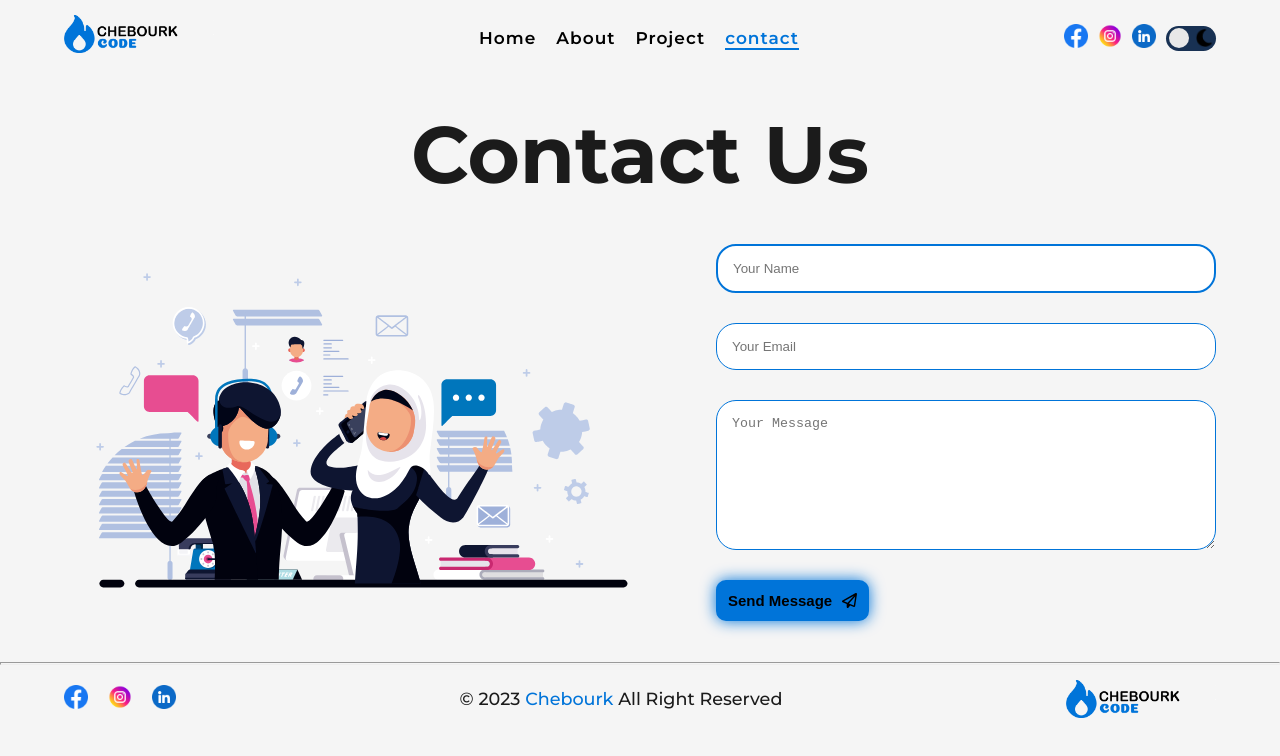
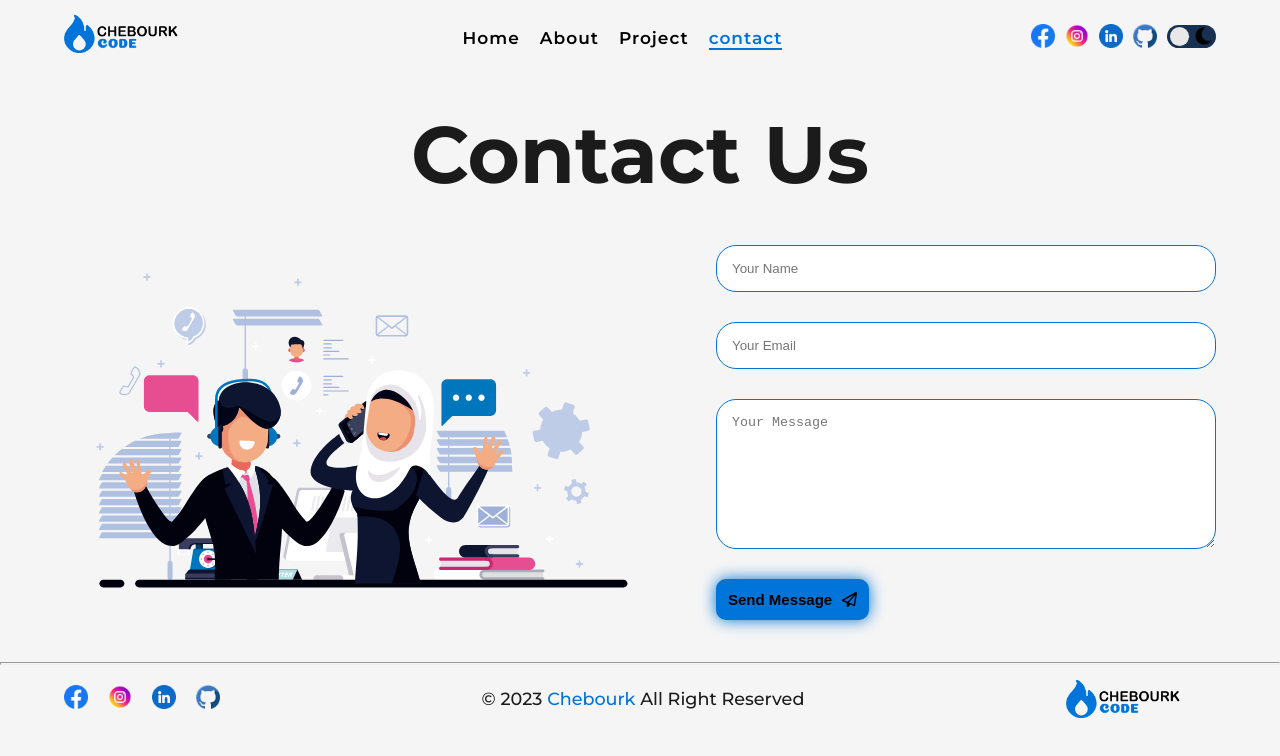
Before and after one commit to AYOUB-CHEBOURK/chebourk.code, a Next.js app: page /contact in a window 1280 px wide. Shown: the top 756 px of the page. Built offline with nearby package versions, Linux system fonts and the light colour scheme.

Commit message:
add fix dark mode

```diff
--- a/src/app/(pages)/contact/page.jsx
+++ b/src/app/(pages)/contact/page.jsx
@@ -42,7 +42,7 @@ const Contact = () => {
             <Lottie animationData={animation} loop={true} className={styles.animation} />
             <div className={styles.form_contact}>
               <form className={styles.form} ref={form} onSubmit={sendEmail}>
-                <input className={styles.main_input} type='text' name='name' placeholder='Your Name' required autoFocus></input>
+                <input className={styles.main_input} type='text' name='name' placeholder='Your Name' required></input>
                 <input className={styles.main_input} type='email' name='email' placeholder='Your Email' required></input>
                 <textarea className={styles.textarea_input} name="message" placeholder='Your Message'></textarea>
                 {error && <p>{error}</p>}
--- a/src/app/(pages)/project/page.jsx
+++ b/src/app/(pages)/project/page.jsx
@@ -38,9 +38,9 @@ const Project = () => {
       </motion.div>
       <div className={styles.content}>
         <motion.div
-          initial={{ y: "-350vh" }}
+          initial={{ y: "-200vh" }}
           animate={{ y: "0%" }}
-          transition={{ duration: 1.2 }} className={styles.motion}>
+          transition={{ duration: 1.5 }} className={styles.motion}>
           <div className={styles.box_ecom} style={mode === "dark" ? {border: "2px solid white" , boxShadow: "15px 14px 0px -5px white"} : {border: "var(--border)" , boxShadow: "var(--box-shadow)"}}>
             <Image src={image1} alt="image project" className={styles.img_ecom} />
             <div className={styles.text}>
--- a/src/app/components/footer/footer.jsx
+++ b/src/app/components/footer/footer.jsx
@@ -5,7 +5,7 @@ import logo_dark from "../../../../public/logo-dark.png"
 import facebook from "../../../../public/facebook.png"
 import instagram from "../../../../public/instagram.png"
 import linkedin from "../../../../public/linkedin.png"
-// import github from "../../../../public/github-dark.png"
+import github from "../../../../public/github.png"
 import Image from "next/image"
 import Link from "next/link"
 import { useContext } from "react";
@@ -19,7 +19,7 @@ const Footer = () => {
         { id: 1, img: facebook , link_url: "https://www.facebook.com/ayoub.chbourk/" },
         { id: 2, img: instagram , link_url: "https://www.instagram.com/chebourk.code/" },
         { id: 3, img: linkedin , link_url: "https://www.linkedin.com/in/che-bourk-947406273/" },
-        // { id: 4, img: github, link_url: "https://github.com/AYOUB-CHEBOURK?tab=repositories" },
+        { id: 4, img: github, link_url: "https://github.com/AYOUB-CHEBOURK?tab=repositories" },
     ]
 
   return (
--- a/src/app/components/header/nav-bar.jsx
+++ b/src/app/components/header/nav-bar.jsx
@@ -12,7 +12,7 @@ import logo_dark from "../../../../public/logo-dark.png"
 import facebook from "../../../../public/facebook.png"
 import instagram from "../../../../public/instagram.png"
 import linkedin from "../../../../public/linkedin.png"
-// import github_dark from "../../../../public/github-dark.png"
+import github from "../../../../public/github.png"
 import DarkMode from "../section/darkMode";
 import { useContext } from "react";
 import { ThemeContext } from "@/app/context/themeContext";
@@ -35,7 +35,7 @@ const NavBar = () => {
         { id: 1, img: facebook , link_url: "https://www.facebook.com/ayoub.chbourk/" },
         { id: 2, img: instagram , link_url: "https://www.instagram.com/chebourk.code/" },
         { id: 3, img: linkedin , link_url: "https://www.linkedin.com/in/che-bourk-947406273/" },
-        // { id: 4, img: github_dark , link_url: "https://github.com/AYOUB-CHEBOURK?tab=repositories" },
+        { id: 4, img: github , link_url: "https://github.com/AYOUB-CHEBOURK?tab=repositories" },
     ]
 
     const setHideMenu = () => {
--- a/src/app/components/section/darkMode.css
+++ b/src/app/components/section/darkMode.css
@@ -1,10 +1,13 @@
 
-.switch {
+  .switch {
     font-size: 17px;
     position: relative;
     display: inline-block;
-    width: 50px;
-    height: 25px;
+    margin-top: -3px;
+    width: 49px;
+    height: 23px;
+    transition: .4s;
+    border-radius: 30px;
   }
 
   .switch input {
@@ -13,7 +16,7 @@
     height: 0;
   }
 
-  .slider {
+  /* .slider {
     position: absolute;
     cursor: pointer;
     top: 0;
@@ -23,16 +26,16 @@
     background-color: #183153;
     transition: .4s;
     border-radius: 30px;
-  }
+  } */
 
-  .slider:before {
+  .slider{
     position: absolute;
     content: "";
-    height: 20px;
-    width: 20px;
+    height: 19px;
+    width: 19px;
     border-radius: 20px;
     left: 3px;
-    bottom: 2.5px;
+    bottom: 2px;
     z-index: 2;
     background-color: #e8e8e8;
     transition: .4s;
@@ -40,8 +43,8 @@
 
   .sun svg {
     position: absolute;
-    top: 2px;
-    left: 28px;
+    top: 1px;
+    left: 26px;
     z-index: 1;
     width: 20px;
     height: 20px;
@@ -95,7 +98,7 @@
     }
   }
 
-  .input:checked + .slider {
+  /* .input:checked + .slider {
     background-color: #73C0FC;
   }
 
@@ -105,4 +108,13 @@
 
   .input:checked + .slider:before {
     transform: translateX(25px);
+  } */
+
+
+
+
+  @media screen and (max-width: 992px){
+    .switch {
+      margin-top: 0px;
+    }
   }
--- a/src/app/components/section/darkMode.jsx
+++ b/src/app/components/section/darkMode.jsx
@@ -6,19 +6,18 @@ import "./darkMode.css"
 import { ThemeContext } from "@/app/context/themeContext";
 
 const DarkMode = () => {
-    const {mode , toggleTheme} = useContext(ThemeContext)
-    // const mode = "dark"
+  const {mode , toggleTheme} = useContext(ThemeContext)
   return (
     // <div className={styles.dark_mode} onClick={toggleTheme}>
     //     <div className={styles.switcher}
     //      style={mode === "dark" ? {left: "2px"} : {right: "2px"}}/>
     // </div>
 
-    <label className="switch">
+    <label className="switch" style={mode === "dark" ? {backgroundColor: "#73C0FC"} : {backgroundColor: "#183153"}}>
       <span className="moon"><svg xmlns="http://www.w3.org/2000/svg" viewBox="0 0 24 24"><g fill="#ffd43b"><circle r="5" cy="12" cx="12"></circle><path d="m21 13h-1a1 1 0 0 1 0-2h1a1 1 0 0 1 0 2zm-17 0h-1a1 1 0 0 1 0-2h1a1 1 0 0 1 0 2zm13.66-5.66a1 1 0 0 1 -.66-.29 1 1 0 0 1 0-1.41l.71-.71a1 1 0 1 1 1.41 1.41l-.71.71a1 1 0 0 1 -.75.29zm-12.02 12.02a1 1 0 0 1 -.71-.29 1 1 0 0 1 0-1.41l.71-.66a1 1 0 0 1 1.41 1.41l-.71.71a1 1 0 0 1 -.7.24zm6.36-14.36a1 1 0 0 1 -1-1v-1a1 1 0 0 1 2 0v1a1 1 0 0 1 -1 1zm0 17a1 1 0 0 1 -1-1v-1a1 1 0 0 1 2 0v1a1 1 0 0 1 -1 1zm-5.66-14.66a1 1 0 0 1 -.7-.29l-.71-.71a1 1 0 0 1 1.41-1.41l.71.71a1 1 0 0 1 0 1.41 1 1 0 0 1 -.71.29zm12.02 12.02a1 1 0 0 1 -.7-.29l-.66-.71a1 1 0 0 1 1.36-1.36l.71.71a1 1 0 0 1 0 1.41 1 1 0 0 1 -.71.24z"></path></g></svg></span>
       <span className="sun"><svg xmlns="http://www.w3.org/2000/svg" viewBox="0 0 384 512"><path d="m223.5 32c-123.5 0-223.5 100.3-223.5 224s100 224 223.5 224c60.6 0 115.5-24.2 155.8-63.4 5-4.9 6.3-12.5 3.1-18.7s-10.1-9.7-17-8.5c-9.8 1.7-19.8 2.6-30.1 2.6-96.9 0-175.5-78.8-175.5-176 0-65.8 36-123.1 89.3-153.3 6.1-3.5 9.2-10.5 7.7-17.3s-7.3-11.9-14.3-12.5c-6.3-.5-12.6-.8-19-.8z"></path></svg></span>
       <input type="checkbox" className="input" onClick={toggleTheme} />
-      <span className="slider"></span>
+      <span className="slider" style={mode === "dark" ? {left: "27px"} : {left: "3px"}}></span>
     </label>
 
 
```
Also changed, not shown: src/app/(pages)/about/page.jsx (+7 -12 lines), src/app/components/header/hero.jsx (+1 -6 lines), public/github.png (renamed from public/gitHub-dark.png).
